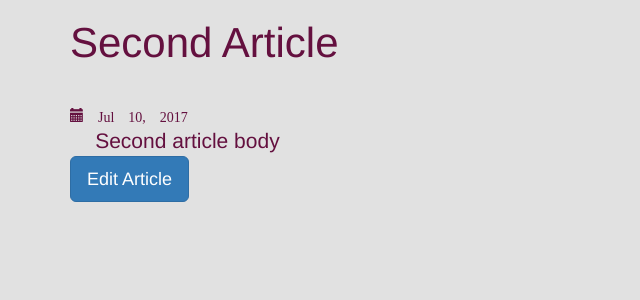
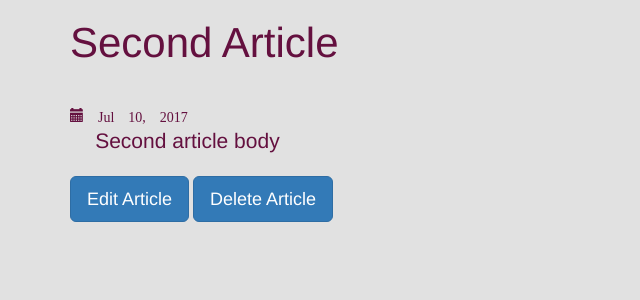
Before and after one commit to hamdibayhan/rails-5-bdd-rspec-capybara, a Rails app: page /articles/2 in a window 1280 px wide. Shown: the part 80-380 px from the top of the page, without its empty margins (0-640 px from the left). Run offline with Rails 7, Linux system fonts and the light colour scheme; data comes from the database, SQL or seed files in the repository; style sheets or scripts are compiled from the project's sources; some libraries are stand-ins or nearby versions.

Commit message:
Implement deletinging article

```diff
--- a/app/assets/stylesheets/custom.css.scss
+++ b/app/assets/stylesheets/custom.css.scss
@@ -87,3 +87,6 @@ body {
 .edit-delete {
   margin-top: 20px;
 }
+
+.edit-delete {
+  margin-top: 20px; }
--- a/app/controllers/articles_controller.rb
+++ b/app/controllers/articles_controller.rb
@@ -37,6 +37,14 @@ class ArticlesController < ApplicationController
     end
   end
 
+  def destroy
+    @article = Article.find(params[:id])
+    if @article.destroy
+      flash[:success] = "Article has been deleted."
+      redirect_to articles_path
+    end
+  end
+
   protected
 
   def resource_not_found
--- a/app/views/articles/show.html.erb
+++ b/app/views/articles/show.html.erb
@@ -9,5 +9,10 @@
     <%= @article.body %>
   </div>
 
-  <%= link_to "Edit Article", edit_article_path(@article), class: "btn btn-primary btn-lg btn-space" %>
+  <div class="edit-delete">
+    <%= link_to "Edit Article", edit_article_path(@article), class: "btn btn-primary btn-lg btn-space" %>
+    <%= link_to "Delete Article", article_path(@article),
+                method: :delete,
+                data: { confirm: "Are you sure you want to delete article?" }, class: "btn btn-primary btn-lg btn-space" %>
+  </div>
 </article>
```
Also changed, not shown: spec/features/delete_article_spec.rb (added, +18 -0 lines).
